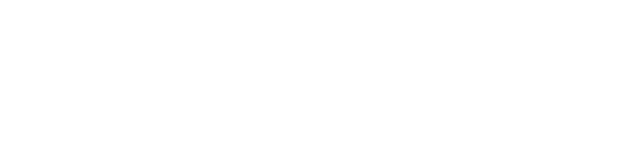
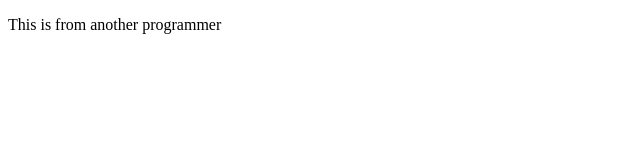
Before and after one commit to AmirAliannezhadi/first-repository, a plain HTML site: page dashboard.html in a window 1280 px wide. Shown: the whole page, without its empty margins (0-640 px from the left). Drawn offline with Linux system fonts and the light colour scheme.

Commit message:
a paragraph added

```diff
--- a/dashboard.html
+++ b/dashboard.html
@@ -6,6 +6,6 @@
     <title>Document</title>
 </head>
 <body>
-
+    <p>This is from another programmer</p>
 </body>
 </html>
```
